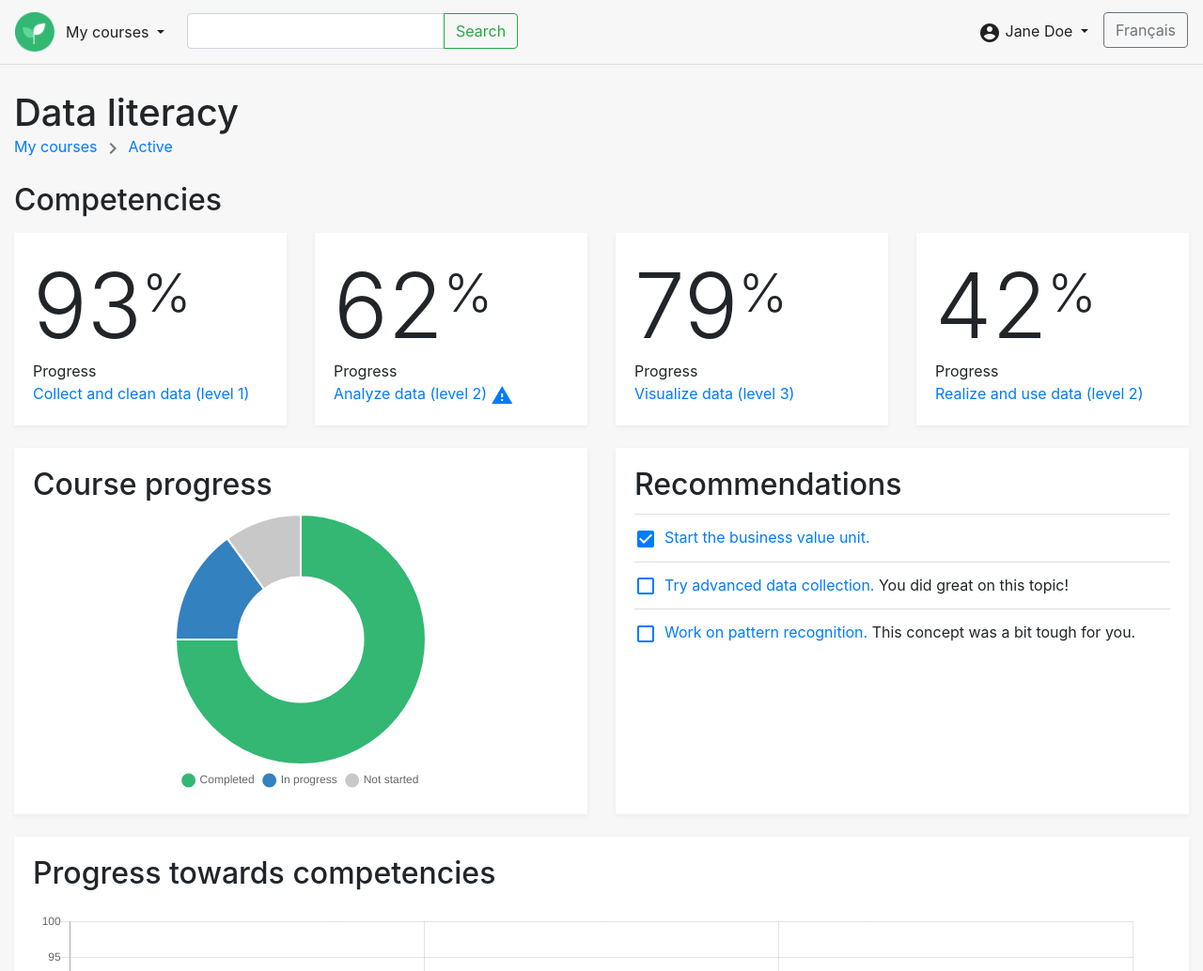
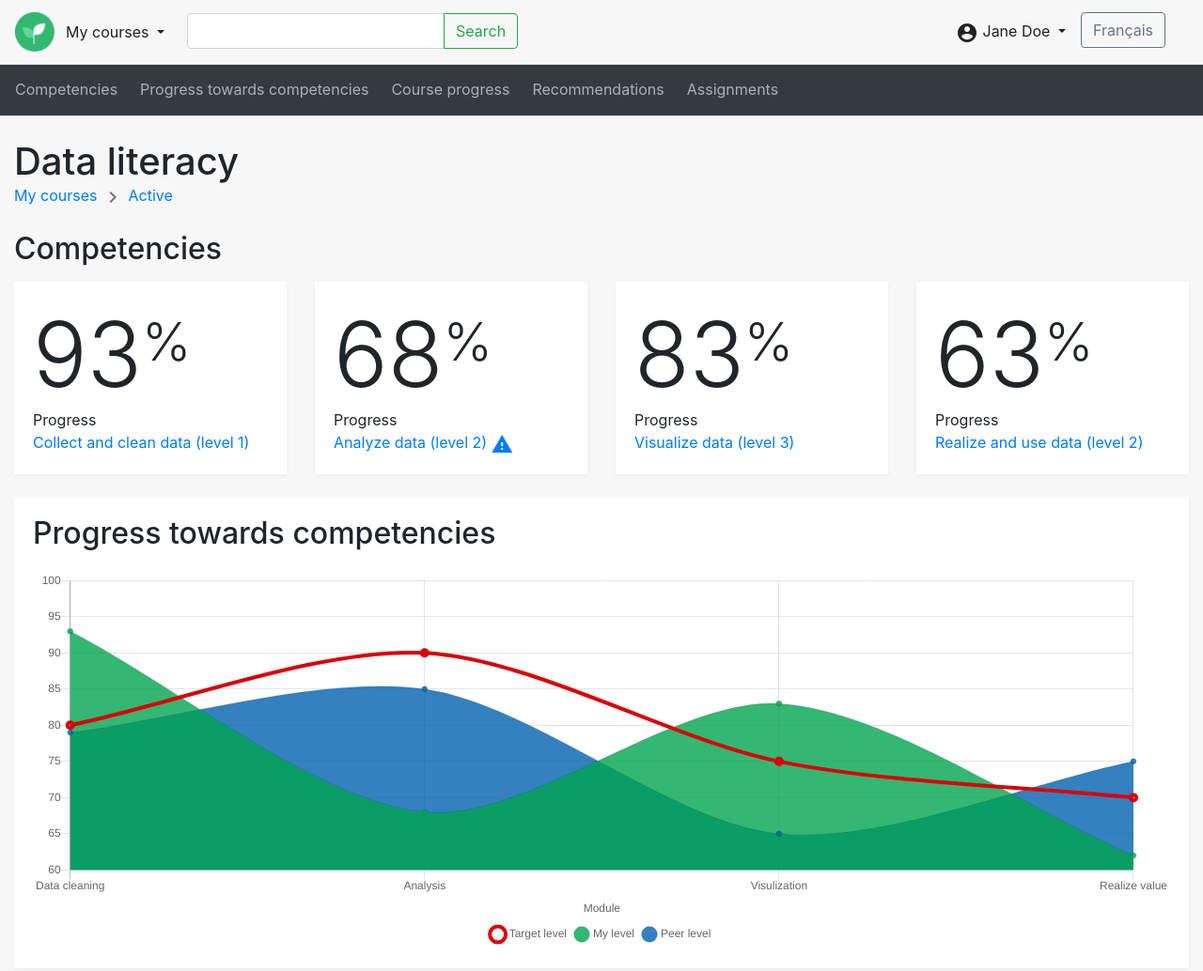
Before and after one commit to csps-efpc-daan-students-etudiants/team-6, a plain HTML site: page prototype/dashboard-student.html in a window 1280 px wide. Shown: the top 1034 px of the page at 94% size. Drawn offline with nearby package versions, Linux system fonts and the light colour scheme.

Commit message:
Add submenu, adjusted graph position

```diff
--- a/prototype/css/custom.css
+++ b/prototype/css/custom.css
@@ -1,5 +1,5 @@
 body {
-    padding-top: 5rem;
+    padding-top: 4.2rem;
     background: #f7f7f7;
 }
 
@@ -29,3 +29,24 @@ body {
 .navbar-light .navbar-nav .nav-link {
     color: #222;
 }
+
+.navbar-dark .navbar-nav .nav-link {
+    color: rgba(255,255,255,.6);
+}
+
+.navbar-nav {
+    flex-direction: row;
+}
+
+.nav-item {
+    margin-right: 1.5rem;
+}
+
+h2[id]::before{
+    display: block;
+    content: " ";
+    margin-top: -5rem;
+    height: 5rem;
+    visibility: hidden;
+    pointer-events: none;
+}
--- a/prototype/dashboard-student.html
+++ b/prototype/dashboard-student.html
@@ -12,13 +12,13 @@
 
   <link rel="icon" type="image/png" href="img/logo.png" />
 
-  <title>Data literacy | Courses | Dashboard</title>
+  <title>Data literacy | Active courses | My courses</title>
 
 </head>
 
 <body vocab="http://schema.org/" typeof="WebPage">
 
-<nav class="navbar fixed-top navbar-expand-lg navbar-light">
+<nav class="navbar fixed-top navbar-expand-md navbar-light">
     <a class="navbar-brand" href="#"><img src="img/logo.png" width="42" height="42" alt="EvalApp"></a>
     <button class="navbar-toggler" type="button" data-toggle="collapse" data-target="#navbarSupportedContent" aria-controls="navbarSupportedContent" aria-expanded="false" aria-label="Toggle navigation">
         <span class="navbar-toggler-icon"></span>
@@ -65,7 +65,17 @@
 
 </nav>
 
-<div class="container-fluid mt-3">
+<nav class="navbar navbar-dark bg-dark d-md-block d-none">
+    <ul class="navbar-nav mr-auto">
+        <li class="nav-item"><a class="nav-link" href="#competencies">Competencies</a></li>
+        <li class="nav-item"><a class="nav-link" href="#progress-towards-competencies">Progress towards competencies</a></li>
+        <li class="nav-item"><a class="nav-link" href="#course-progress">Course progress</a></li>
+        <li class="nav-item"><a class="nav-link" href="#recommendations">Recommendations</a></li>
+        <li class="nav-item"><a class="nav-link" href="#assignments">Assignments</a></li>
+    </ul>
+</nav>
+
+<div class="container-fluid mt-4">
 
     <header class="mb-4">
         <h1 class="mb-0">Data literacy</h1>
@@ -83,7 +93,7 @@
     <main property="mainContentOfPage">
 
         <!-- Competencies -->
-        <h2 class="mb-3">Competencies</h2>
+        <h2 class="mb-3" id="competencies">Competencies</h2>
         <div class="card-deck mb-4">
             <div class="card">
                 <div class="card-body">
@@ -94,23 +104,35 @@
             </div>
             <div class="card">
                 <div class="card-body">
-                    <span class="display-1 d-block">62<sup class="display-4">%</sup></span>
+                    <span class="display-1 d-block">68<sup class="display-4">%</sup></span>
                     <span class="d-block">Progress</span>
                     <a href="">Analyze data (level 2)<span class="material-icons ml-1">warning</span></a>
                 </div>
             </div>
             <div class="card">
                 <div class="card-body">
-                    <span class="display-1 d-block">79<sup class="display-4">%</sup></span>
+                    <span class="display-1 d-block">83<sup class="display-4">%</sup></span>
                     <span class="d-block">Progress</span>
                     <a href="">Visualize data (level 3)</a>
                 </div>
             </div>
             <div class="card">
                 <div class="card-body">
-                    <span class="display-1 d-block">42<sup class="display-4">%</sup></span>
+                    <span class="display-1 d-block">63<sup class="display-4">%</sup></span>
                     <span class="d-block">Progress</span>
                     <a href="">Realize and use data (level 2)</a>
+                </div>
+            </div>
+        </div>
+
+        <!-- Progress towards competencies -->
+        <div class="card-deck mb-4">
+            <div class="card">
+                <div class="card-body">
+                    <h2 class="card-title mb-4" id="progress-towards-competencies">Progress towards competencies</h2>
+                    <div style="height: 400px">
+                        <canvas id="module-grades-chart" aria-label="Student module grades" role="img"></canvas>
+                    </div>
                 </div>
             </div>
         </div>
@@ -119,7 +141,7 @@
         <div class="card-deck mb-4">
             <div class="card">
                 <div class="card-body">
-                    <h2 class="card-title">Course progress</h2>
+                    <h2 class="card-title" id="course-progress">Course progress</h2>
                     <div style="height: 300px">
                         <canvas id="overall-progress-chart" aria-label="Overall progress towards the goal" role="img"></canvas>
                     </div>
@@ -127,7 +149,7 @@
             </div>
             <div class="card">
                 <div class="card-body">
-                    <h2 class="card-title">Recommendations</h2>
+                    <h2 class="card-title" id="recommendations">Recommendations</h2>
                     <ul class="list-group list-group-flush">
                         <li class="list-group-item pl-0 pr-0"><a href=""><span class="material-icons mr-2">check_box</span>Start the business value unit.</a></li>
                         <li class="list-group-item pl-0 pr-0"><a href=""><span class="material-icons mr-2">check_box_outline_blank</span>Try advanced data collection.</a>  You did great on this topic!</li>
@@ -138,23 +160,13 @@
 
         </div>
 
-        <!-- Progress towards competencies -->
-        <div class="card-deck mb-4">
-            <div class="card">
-                <div class="card-body">
-                    <h2 class="card-title mb-4">Progress towards competencies</h2>
-                    <div style="height: 400px">
-                        <canvas id="module-grades-chart" aria-label="Student module grades" role="img"></canvas>
-                    </div>
-                </div>
-            </div>
-        </div>
+
 
         <!-- Assignments -->
         <div class="card-deck mb-4">
             <div class="card">
                 <div class="card-body">
-                    <h2 class="card-title mb-4">Assignments and tests</h2>
+                    <h2 class="card-title mb-4" id="assignments">Assignments</h2>
                     <div class="table-responsive">
                         <table class="table">
                             <thead>
@@ -253,7 +265,7 @@
             datasets: [{
                 data: [75,15,10],
                 backgroundColor:[
-                    'rgba(0, 166, 80, .8)',
+                    'rgba(0, 166, 80, 1)',
                     'rgba(1, 98, 175, .8)',
                     'rgb(200, 200, 200)'
                 ]}
@@ -290,7 +302,7 @@
                     label: 'My level',
                     backgroundColor: 'rgba(0, 166, 80, 0.8)',
                     borderWidth: 0,
-                    data: [90, 75, 83, 62],
+                    data: [93, 68, 83, 62],
                     lineTension: 0.3
                 },
                 {
```
